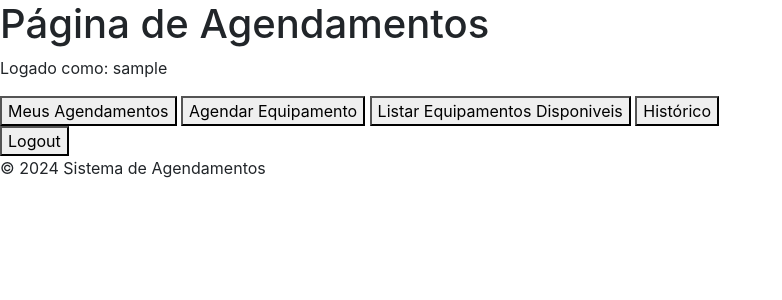
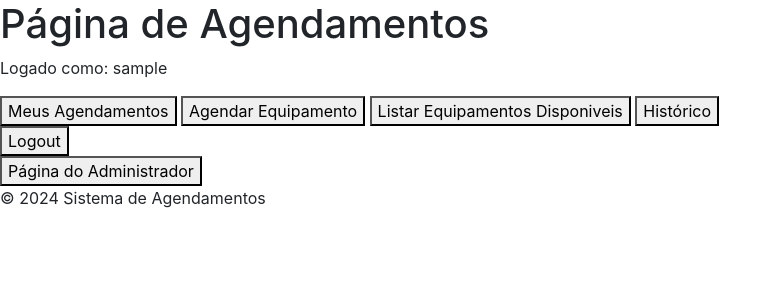
Before and after one commit to julianapvh/sylendar, a Django app: page /cliente/ in a window 1280 px wide. Shown: the top 300 px of the page, without its empty margins (0-782 px from the left). Run offline with Django 4.2, Linux system fonts and the light colour scheme; the visitor is signed in with stand-in values (Sample User, id 1); some libraries are stand-ins or nearby versions.

Commit message:
Adicionado um botão oculto na página do cliente
o botão para o painel administrativo, só vai aparecer se o usuário logado for administrador do sistema.

```diff
--- a/agendamentos/templates/cliente.html
+++ b/agendamentos/templates/cliente.html
@@ -22,8 +22,10 @@
                 {% csrf_token %}
                 <button type="submit">Logout</button>
             </form>
-
-
+                <!-- Aqui é um botão oculto, ele aparece somente se o usuario logado for um administrador do sistema -->
+            {% if request.user.is_superuser %}
+                <a class="btn_separado" href={% url 'administrador' %}><button class="btn_separado">Página do Administrador</button></a>
+            {% endif %}
 
             <footer>
                 <p>&copy; 2024 Sistema de Agendamentos</p>
--- a/agendamentos/views.py
+++ b/agendamentos/views.py
@@ -1,5 +1,7 @@
 from collections import Counter
 from datetime import datetime
+from imaplib import _Authenticator
+from django.contrib.auth import authenticate, login
 from itertools import count
 import json
 from os import truncate
@@ -40,7 +42,7 @@ def login(request):
         user = authenticate(request, username=username, password=password)
         if user is not None:
             login(request, user)
-            # Verifique se o usuário é um administrador
+            # Verifique se o usuário é um superusuário ou um administrador
             if user.is_superuser:
                 # Se sim, redirecione para a página de administração
                 return redirect('administrador')
```
